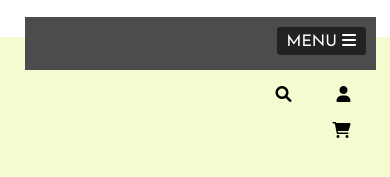
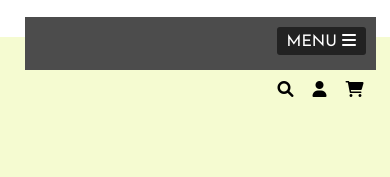
Before and after one commit to MohammedHany1/Time-Zone-Template, a plain HTML site: page index.html in a window 390 px wide. Shown: the part 61-238 px from the top of the page. Drawn offline with Linux system fonts and the light colour scheme.

Commit message:
Update style.css

```diff
--- a/css/style.css
+++ b/css/style.css
@@ -304,15 +304,18 @@ header .icon-nav {
         margin-right: 130px;
     }
 }
+header .icon-nav i {
+    padding: 10px 20px;
+}
 @media (max-width: 558px) {
     header .icon-nav {
         position: absolute;
         top: 140%;
         left: 60%;
     }
-}
-header .icon-nav i {
-    padding: 10px 20px;
+    header .icon-nav i {
+    padding: 5px 7px;
+    }
 }
 header .icon-nav i:hover {
     color: var(--secondary-color);
```
